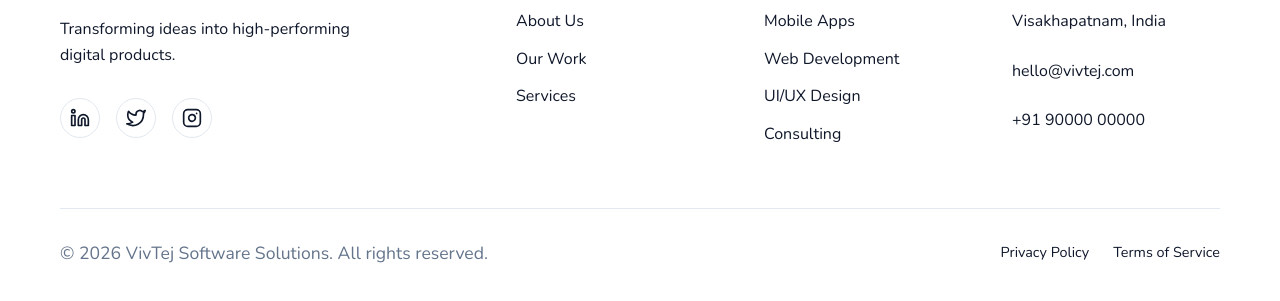
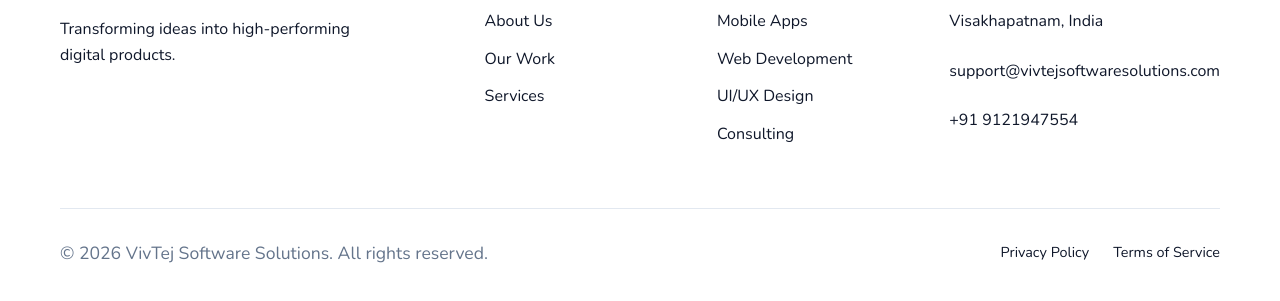
Before and after one commit to Topic-Prep/vivtej_software_solutions, a plain HTML site: page about.html in a window 1280 px wide. Shown: the part 3785-4086 px from the top of the page. Drawn offline with nearby package versions, Linux system fonts and the light colour scheme.

Commit message:
Add files via upload

```diff
--- a/about.html
+++ b/about.html
@@ -173,7 +173,7 @@
                         <span>VivTej</span>
                     </a>
                     <p class="footer-tagline">Transforming ideas into high-performing digital products.</p>
-                    <div class="footer-socials">
+                    <!-- <div class="footer-socials">
                         <a href="#" aria-label="LinkedIn">
                             <svg xmlns="http://www.w3.org/2000/svg" width="20" height="20" viewBox="0 0 24 24"
                                 fill="none" stroke="currentColor" stroke-width="2" stroke-linecap="round"
@@ -203,7 +203,7 @@
                                 <line x1="17.5" y1="6.5" x2="17.51" y2="6.5"></line>
                             </svg>
                         </a>
-                    </div>
+                    </div> -->
                 </div>
                 <div class="footer-links-col">
                     <h4>Company</h4>
@@ -227,8 +227,8 @@
                     <h4>Contact</h4>
                     <ul class="contact-list">
                         <li>Visakhapatnam, India</li>
-                        <li><a href="mailto:hello@vivtej.com">hello@vivtej.com</a></li>
-                        <li><a href="tel:+919000000000">+91 90000 00000</a></li>
+                        <li><a href="mailto:support@vivtejsoftwaresolutions.com">support@vivtejsoftwaresolutions.com</a></li>
+                        <li><a href="tel:+919121947554">+91 9121947554</a></li>
                     </ul>
                 </div>
             </div>
```
Also changed, not shown: index.html (+4 -4 lines), projects.html (+4 -4 lines), services.html (+4 -4 lines).
